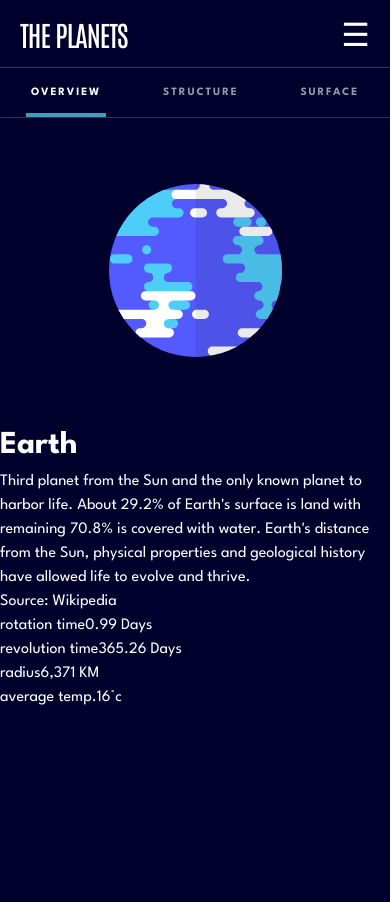
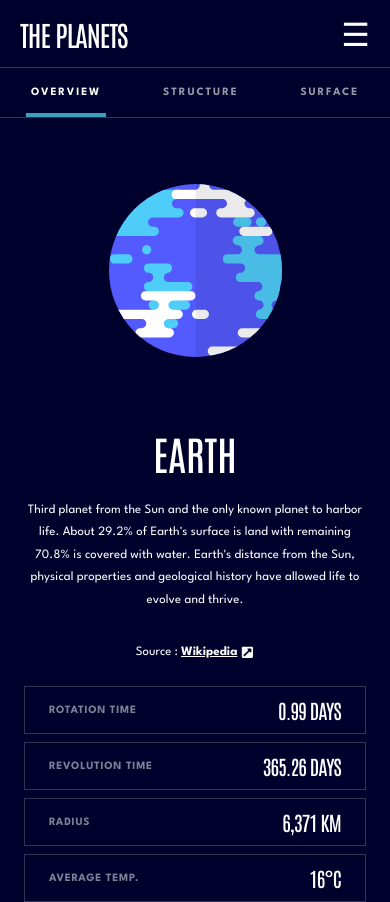
Before and after one commit to GregNicholas/planet-facts, a React (Create React App) app: page /earth in a window 390 px wide. Before the commit the page ends 844 px from the top, so only its background shows below. Built offline with nearby package versions, Linux system fonts and the light colour scheme; the HTML template or start-up script is replaced by a standard one.

Commit message:
planet page structure and styling for each planet in mobile, add a font awesome link icon

```diff
--- a/package.json
+++ b/package.json
@@ -8,6 +8,7 @@
     "@testing-library/user-event": "^13.5.0",
     "react": "^18.1.0",
     "react-dom": "^18.1.0",
+    "react-icons": "^4.4.0",
     "react-router": "^6.3.0",
     "react-router-dom": "^6.3.0",
     "react-scripts": "5.0.1",
--- a/src/components/PlanetPage/PlanetPage.js
+++ b/src/components/PlanetPage/PlanetPage.js
@@ -1,5 +1,6 @@
 import { useState } from 'react'
 import styled from 'styled-components'
+import {FaExternalLinkSquareAlt} from 'react-icons/fa'
 // import planetImg from '../../assets/planet-mercury.svg'
 
 const SelectInfo = styled.ul`
@@ -26,16 +27,89 @@ const InfoItem = styled.li`
         opacity: 100%;
     }
 `
+const ImageBlock = styled.div`
+    height: 305px;
+    display: flex;
+    align-items: center;
+    justify-content: center;
+
+    @media (min-width: 501px) and (max-width: 830px) {
+        height: 460px
+      }
+    @media (min-width: 831px) {
+        height: 655px;
+    }
+`
 const ImageContainer = styled.div`
-    margin: ${props => (304 - props.width)/2}px auto;
-    width: ${props => props.width}px;
+    width: ${props => props.width.mobile}px;
+
+    @media (min-width: 501px) and (max-width: 830px) {
+      width: ${props => props.width.tablet}px;
+    }
+    @media (min-width: 831px) {
+        width: ${props => props.width.full}px;
+      }
+`
+const PlanetInfo = styled.section`
+      margin: auto;
+      text-align: center;
+      font-size: 0.8rem;
+      margin: 0 1.5rem 1.5rem 1.5rem;
+`
+const PlanetName = styled.h1`
+      font-family: 'Antonio', sans-serif;
+      font-size: 2.5rem;
+      font-weight: 400;
+      text-transform: uppercase;
+      margin-bottom: 1rem;
+`
+const PlanetContent = styled.p`
+      line-height: 1.4rem;
+      margin-bottom: 2rem;
+      letter-spacing: 0.1px;
+`
+const Source = styled.p`
+      font-weight: 400;
+`
+const WikiLink = styled.a`
+      font-weight: 700;
+      display: inline-flex;
+      gap: 0.25rem;
+      align-items: center;
+      text-decoration: underline;
+      cursor: pointer;
+`
+const Stats = styled.section`
+      margin: 0 1.5rem 1.5rem 1.5rem;
+      display: flex;
+      flex-direction: column;
+      gap: 0.5rem;
+`
+const StatItem = styled.div`
+    height: 3rem;
+    border: 1px solid rgba(255, 255, 255, .2);
+    padding: 0 1.5rem;
+    display: flex;
+    justify-content: space-between;
+    align-items: center;
+`
+const StatName = styled.span`
+    font-size: .7rem;
+    font-weight: 700;
+    text-transform: uppercase;
+    opacity: 50%;
+    letter-spacing: .75px;
+`
+const Stat = styled.span`
+    font-family: 'Antonio';
+    font-size: 1.25rem;
+    letter-spacing: -.75px;
+    text-transform: uppercase;
 `
 
 const PlanetPage = ({ planet, width }) => {
     const [image, setImage] = useState(planet.images.planet.substring(1))
     const [info, setInfo] = useState('overview')
-    console.log(info)
-    console.log(planet)
     return (
         <>
             <SelectInfo>
@@ -43,20 +117,24 @@ const PlanetPage = ({ planet, width }) => {
                 <InfoItem selected={info === 'structure'} onClick={() => setInfo('structure')}>structure</InfoItem>
                 <InfoItem selected={info === 'geology'} onClick={() => setInfo('geology')}>surface</InfoItem>
             </SelectInfo>
-            <ImageContainer width={width}>
-                <img src={`${process.env.PUBLIC_URL}${image}`} alt="planet" />
-            </ImageContainer>
-            <h1>{planet.name}</h1>
-            <p>{planet[info].content}</p>
-            <p>Source: <a href={info.source}>Wikipedia</a></p>
-            <section>
-                <div><span>rotation time</span><span>{planet.rotation}</span></div>
-                <div><span>revolution time</span><span>{planet.revolution}</span></div>
-                <div><span>radius</span><span>{planet.radius}</span></div>
-                <div><span>average temp.</span><span>{planet.temperature}</span></div>
-            </section>
+            <ImageBlock>
+                <ImageContainer width={width}>
+                    <img src={`${process.env.PUBLIC_URL}${image}`} alt="planet" />
+                </ImageContainer>
+            </ImageBlock>
+            <PlanetInfo>
+                <PlanetName>{planet.name}</PlanetName>
+                <PlanetContent>{planet[info].content}</PlanetContent>
+                <Source>Source : <WikiLink href={planet[info].source} target="_blank">Wikipedia <FaExternalLinkSquareAlt/></WikiLink></Source>
+            </PlanetInfo>
+
+            <Stats>
+                <StatItem><StatName>rotation time</StatName><Stat>{planet.rotation}</Stat></StatItem>
+                <StatItem><StatName>revolution time</StatName><Stat>{planet.revolution}</Stat></StatItem>
+                <StatItem><StatName>radius</StatName><Stat>{planet.radius}</Stat></StatItem>
+                <StatItem><StatName>average temp.</StatName><Stat>{planet.temperature}</Stat></StatItem>
+            </Stats>
         </>
-
     )
 }
 
--- a/src/pages/Earth.js
+++ b/src/pages/Earth.js
@@ -3,7 +3,7 @@ import PlanetPage from '../components/PlanetPage/PlanetPage'
 const Earth = ({ planet }) => {
 
     return (
-        <PlanetPage planet={planet} width="173" />
+        <PlanetPage planet={planet}  width={{mobile: "173", tablet: "285", full: "450"}} />
     )
 }
 
--- a/src/pages/Jupiter.js
+++ b/src/pages/Jupiter.js
@@ -1,7 +1,9 @@
-const Jupiter = () => {
+import PlanetPage from '../components/PlanetPage/PlanetPage'
+
+const Jupiter = ({ planet }) => {
 
     return (
-        <h1>Jupiter</h1>
+        <PlanetPage planet={planet}  width={{mobile: "173", tablet: "285", full: "450"}} />
     )
 }
 
--- a/src/pages/Mercury.js
+++ b/src/pages/Mercury.js
@@ -2,7 +2,7 @@ import PlanetPage from '../components/PlanetPage/PlanetPage'
 
 const Mercury = ({ planet }) => {
     return (
-        <PlanetPage planet={planet} width="111" />
+        <PlanetPage planet={planet} width={{mobile: "111", tablet: "184", full: "290"}} />
     )
 }
 
--- a/src/pages/Neptune.js
+++ b/src/pages/Neptune.js
@@ -1,7 +1,9 @@
-const Neptune = () => {
+import PlanetPage from '../components/PlanetPage/PlanetPage'
+
+const Neptune = ({ planet }) => {
 
     return (
-        <h1>Neptune</h1>
+        <PlanetPage planet={planet}  width={{mobile: "173", tablet: "285", full: "450"}} />
     )
 }
 
--- a/src/pages/Saturn.js
+++ b/src/pages/Saturn.js
@@ -1,7 +1,9 @@
-const Saturn = () => {
+import PlanetPage from '../components/PlanetPage/PlanetPage'
+
+const Saturn = ({ planet }) => {
 
     return (
-        <h1>Saturn</h1>
+        <PlanetPage planet={planet}  width={{mobile: "173", tablet: "285", full: "450"}} />
     )
 }
 
--- a/src/pages/Uranus.js
+++ b/src/pages/Uranus.js
@@ -1,7 +1,9 @@
-const Uranus = () => {
+import PlanetPage from '../components/PlanetPage/PlanetPage'
+
+const Uranus = ({ planet }) => {
 
     return (
-        <h1>Uranus</h1>
+        <PlanetPage planet={planet}  width={{mobile: "173", tablet: "285", full: "450"}} />
     )
 }
 
--- a/src/pages/Venus.js
+++ b/src/pages/Venus.js
@@ -1,7 +1,9 @@
-const Venus = () => {
+import PlanetPage from '../components/PlanetPage/PlanetPage'
+
+const Venus = ({ planet }) => {
 
     return (
-        <h1>Venus</h1>
+        <PlanetPage planet={planet}  width={{mobile: "173", tablet: "285", full: "450"}} />
     )
 }
 
```
Also changed, not shown: 1 other file (tests, documents, lock files or other folders).
